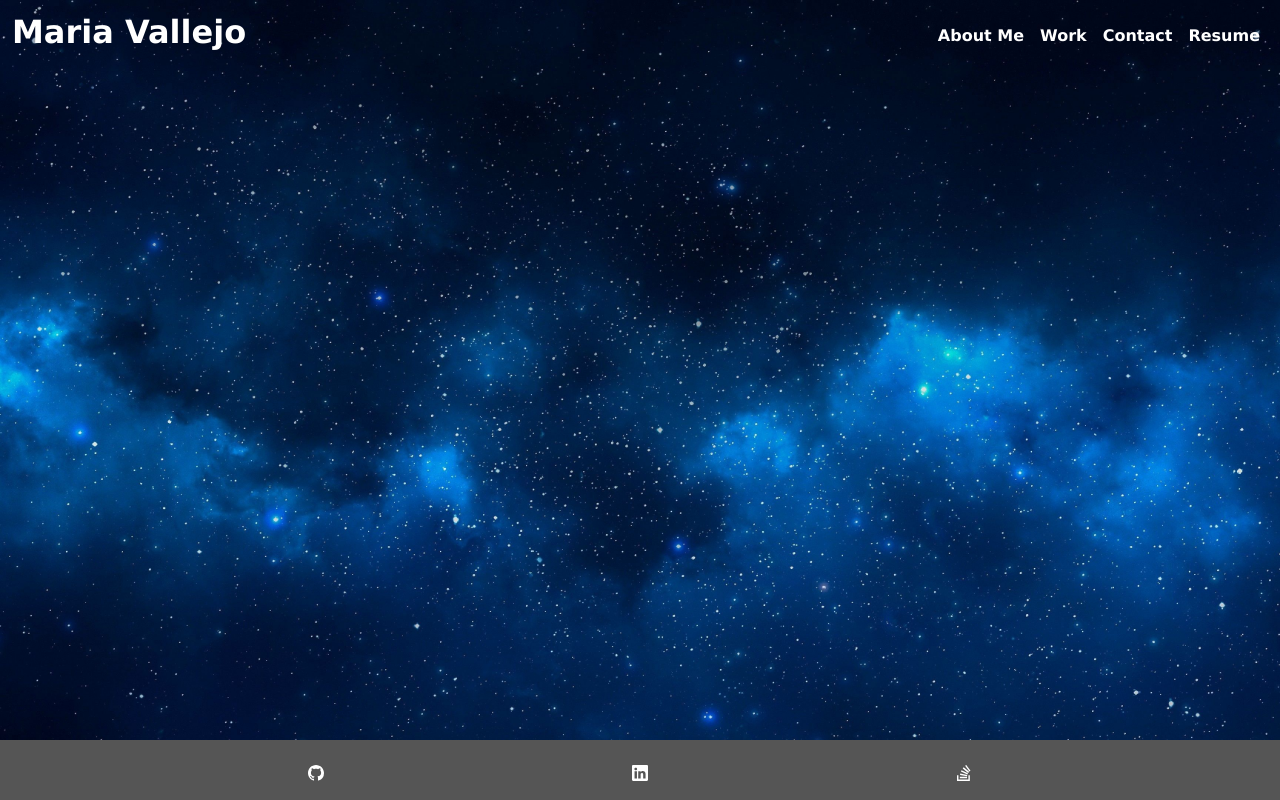
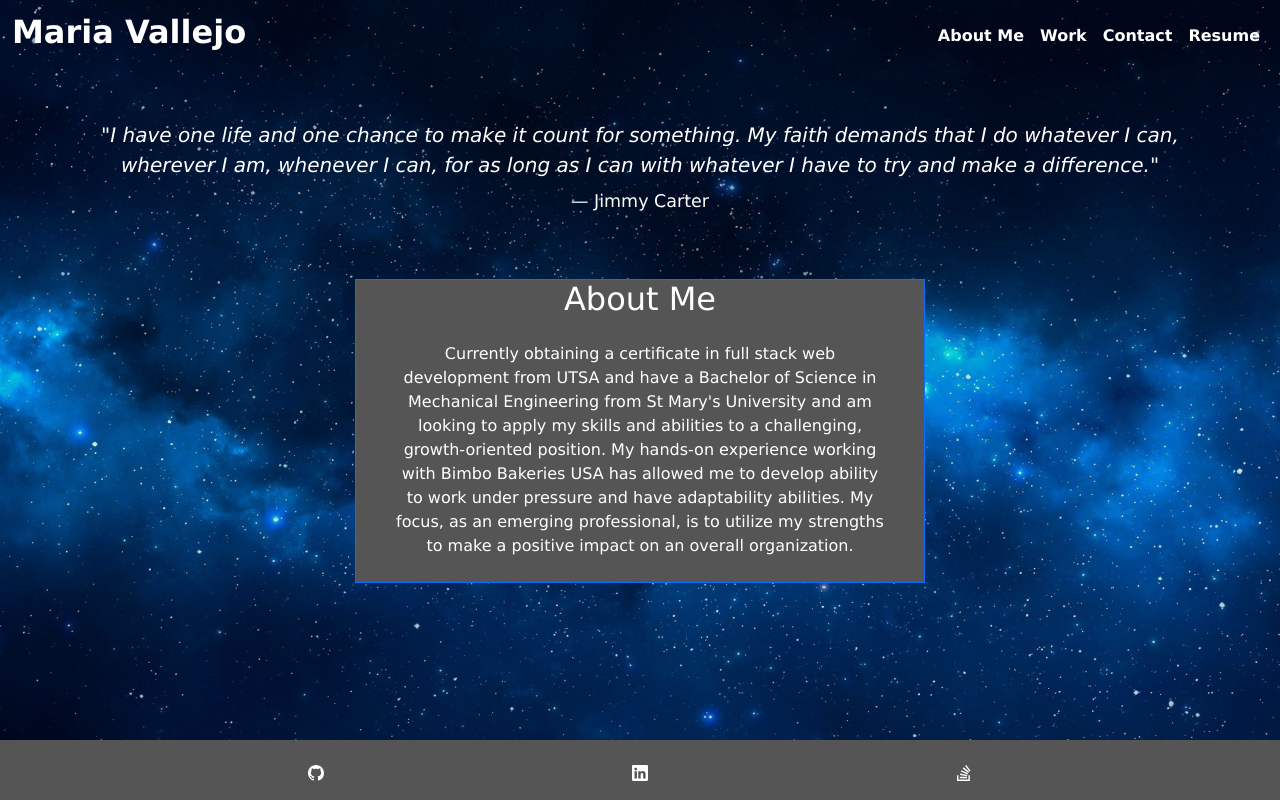
Before and after one commit to Mvalljo/HW2-ProfessionalPortfolio-MV, a React (Create React App) app: page / in a window 1280 px wide. Built offline with nearby package versions, Linux system fonts and the light colour scheme.

Commit message:
added about me

```diff
--- a/src/App.js
+++ b/src/App.js
@@ -1,5 +1,6 @@
 import React from "react";
 import Header from "./components/Header";
+import AboutMe from "./components/AboutMe";
 import Footer from "./components/Footer";
 
 
@@ -8,6 +9,7 @@ function App() {
   return (
     <div>
       <Header />
+      <AboutMe />
       <Footer />
     </div>
   );
--- /dev/null
+++ b/src/components/AboutMe.js
@@ -0,0 +1,47 @@
+import React from "react";
+
+const styles = {
+  footer: {
+    backgroundColor: "#555555"
+  }
+};
+
+function AboutMe() {
+  return (
+    <div className="py-5 text-center container">
+      <blockquote className="blockquote text-center">
+        <p className="mb-0 text-white">
+          <em>
+            "I have one life and one chance to make it count for something. My
+            faith demands that I do whatever I can, wherever I am, whenever I
+            can, for as long as I can with whatever I have to try and make a
+            difference."
+          </em>
+        </p>
+        <footer className="blockquote-footer mt-2 text-white">
+          Jimmy Carter
+        </footer>
+      </blockquote>
+      <div className="row py-lg-5">
+        <div
+          class="col-lg-6 col-md-8 mx-auto border border-primary "
+          style={styles.footer}
+        >
+          <h2 className="text-center">About Me</h2>
+          <p class="text-center m-3 p-2">
+            Currently obtaining a certificate in full stack web development from
+            UTSA and have a Bachelor of Science in Mechanical Engineering from
+            St Mary's University and am looking to apply my skills and abilities
+            to a challenging, growth-oriented position. My hands-on experience
+            working with Bimbo Bakeries USA has allowed me to develop ability to
+            work under pressure and have adaptability abilities. My focus, as an
+            emerging professional, is to utilize my strengths to make a positive
+            impact on an overall organization.
+          </p>
+        </div>
+      </div>
+    </div>
+  );
+}
+
+export default AboutMe;
```
